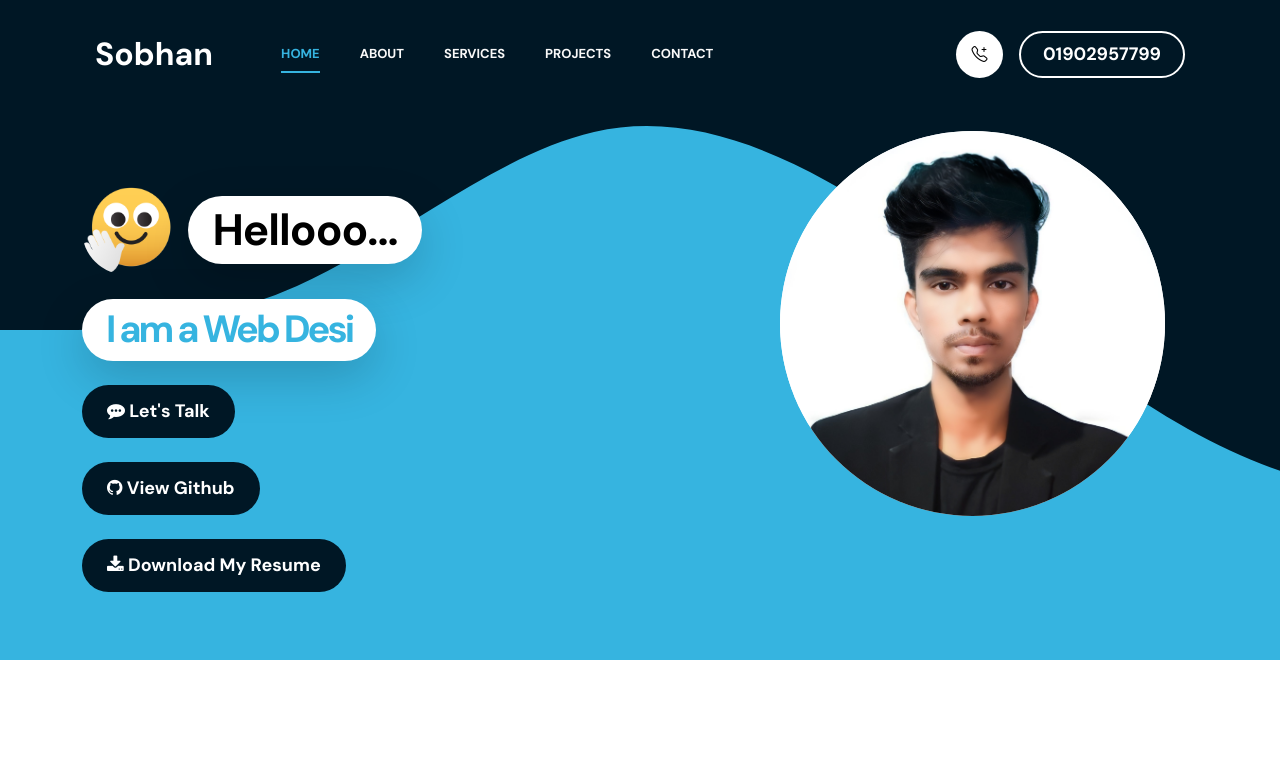
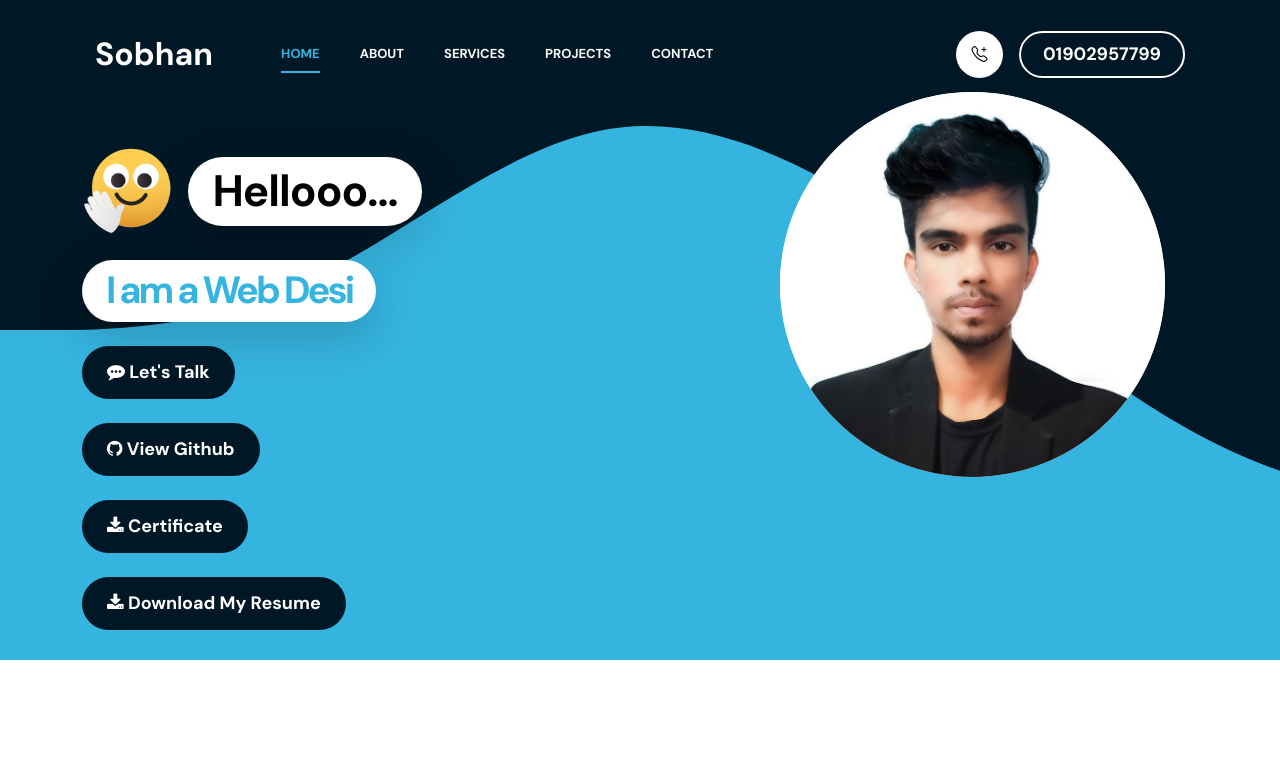
Before and after one commit to sofikul100/sobhan-islam, a plain HTML site: page index.html in a window 1280 px wide. Shown: the top 777 px of the page. Drawn offline with nearby package versions, Linux system fonts and the light colour scheme.

Commit message:
index.html

```diff
--- a/index.html
+++ b/index.html
@@ -115,13 +115,17 @@ https://templatemo.com/tm-578-first-portfolio
                                     data-aos="fade-right" data-aos-duration="1000"> <span><i
                                             class="fa fa-commenting"></i>
                                     </span> Let's Talk</a></p>
-                            <p class="mb-4"><a class="custom-btn btn custom-link" href="#section_2"
+                            <p class="mb-4"><a class="custom-btn btn custom-link" href=""
                                     data-aos="fade-right" data-aos-duration="1000">
                                     <span><i class="fa fa-github" aria-hidden="true"></i>
                                     </span>
                                     View Github
                                 </a></p>
-                            <p class="mb-4"><a class="custom-btn btn custom-link" href="#section_2"> <span><i
+                               <p class="mb-4"><a class="custom-btn btn custom-link" href="https://drive.google.com/file/d/1uJRaQzE67MwmHaSG9hgGXkEYWtmo2Yv4/view?usp=sharing"> <span><i
+                                            class="fa fa-download" aria-hidden="true"></i>
+                                    </span> Certificate</a>
+                            </p>
+                            <p class="mb-4"><a class="custom-btn btn custom-link" href="https://drive.google.com/file/d/1sCGUIxtGV2lH6A9qVvw68ZcwcBtzKwZD/view?usp=sharing"> <span><i
                                             class="fa fa-download" aria-hidden="true"></i>
                                     </span> Download My Resume</a>
                             </p>
```
